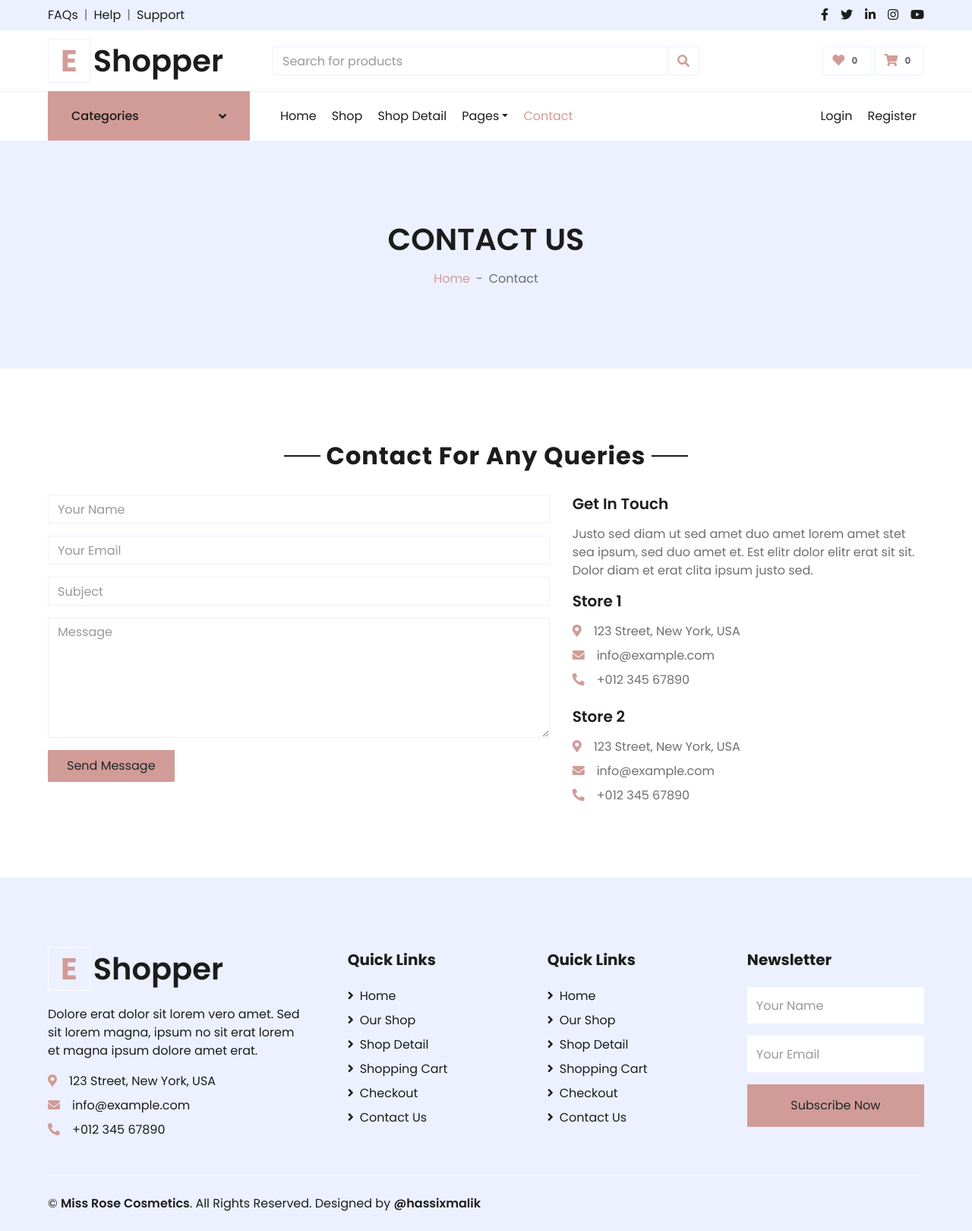
After one commit to hassixmalik/ecommerce-site, a CodeIgniter app: the page made by application/views/contact.php in a window 1280 px wide. The commit adds this page. Shown: the whole page at 76% size. Run offline with CodeIgniter, Linux system fonts and the light colour scheme; some libraries are stand-ins or nearby versions.

Commit message:
Added Contact Page

```diff
--- /dev/null
+++ b/application/views/contact.php
@@ -0,0 +1,316 @@
+<!DOCTYPE html>
+<html lang="en">
+
+<head>
+    <meta charset="utf-8">
+    <title>EShopper - Bootstrap Shop Template</title>
+    <meta content="width=device-width, initial-scale=1.0" name="viewport">
+    <meta content="Free HTML Templates" name="keywords">
+    <meta content="Free HTML Templates" name="description">
+
+    <!-- Favicon -->
+    <link href="img/favicon.ico" rel="icon">
+
+    <!-- Google Web Fonts -->
+    <link rel="preconnect" href="https://fonts.gstatic.com">
+    <link href="https://fonts.googleapis.com/css2?family=Poppins:wght@100;200;300;400;500;600;700;800;900&display=swap" rel="stylesheet">
+
+    <!-- Font Awesome -->
+    <link href="https://cdnjs.cloudflare.com/ajax/libs/font-awesome/5.10.0/css/all.min.css" rel="stylesheet">
+
+    <!-- Libraries Stylesheet -->
+    <link href="lib/owlcarousel/assets/owl.carousel.min.css" rel="stylesheet">
+
+    <!-- Customized Bootstrap Stylesheet -->
+    <link href="assets/css/homepage.css" rel="stylesheet">
+</head>
+
+<body>
+    <!-- Topbar Start -->
+    <div class="container-fluid">
+        <div class="row bg-secondary py-2 px-xl-5">
+            <div class="col-lg-6 d-none d-lg-block">
+                <div class="d-inline-flex align-items-center">
+                    <a class="text-dark" href="">FAQs</a>
+                    <span class="text-muted px-2">|</span>
+                    <a class="text-dark" href="">Help</a>
+                    <span class="text-muted px-2">|</span>
+                    <a class="text-dark" href="">Support</a>
+                </div>
+            </div>
+            <div class="col-lg-6 text-center text-lg-right">
+                <div class="d-inline-flex align-items-center">
+                    <a class="text-dark px-2" href="">
+                        <i class="fab fa-facebook-f"></i>
+                    </a>
+                    <a class="text-dark px-2" href="">
+                        <i class="fab fa-twitter"></i>
+                    </a>
+                    <a class="text-dark px-2" href="">
+                        <i class="fab fa-linkedin-in"></i>
+                    </a>
+                    <a class="text-dark px-2" href="">
+                        <i class="fab fa-instagram"></i>
+                    </a>
+                    <a class="text-dark pl-2" href="">
+                        <i class="fab fa-youtube"></i>
+                    </a>
+                </div>
+            </div>
+        </div>
+        <div class="row align-items-center py-3 px-xl-5">
+            <div class="col-lg-3 d-none d-lg-block">
+                <a href="" class="text-decoration-none">
+                    <h1 class="m-0 display-5 font-weight-semi-bold"><span class="text-primary font-weight-bold border px-3 mr-1">E</span>Shopper</h1>
+                </a>
+            </div>
+            <div class="col-lg-6 col-6 text-left">
+                <form action="">
+                    <div class="input-group">
+                        <input type="text" class="form-control" placeholder="Search for products">
+                        <div class="input-group-append">
+                            <span class="input-group-text bg-transparent text-primary">
+                                <i class="fa fa-search"></i>
+                            </span>
+                        </div>
+                    </div>
+                </form>
+            </div>
+            <div class="col-lg-3 col-6 text-right">
+                <a href="" class="btn border">
+                    <i class="fas fa-heart text-primary"></i>
+                    <span class="badge">0</span>
+                </a>
+                <a href="" class="btn border">
+                    <i class="fas fa-shopping-cart text-primary"></i>
+                    <span class="badge">0</span>
+                </a>
+            </div>
+        </div>
+    </div>
+    <!-- Topbar End -->
+
+
+    <!-- Navbar Start -->
+    <div class="container-fluid">
+        <div class="row border-top px-xl-5">
+            <div class="col-lg-3 d-none d-lg-block">
+                <a class="btn shadow-none d-flex align-items-center justify-content-between bg-primary text-white w-100" data-toggle="collapse" href="#navbar-vertical" style="height: 65px; margin-top: -1px; padding: 0 30px;">
+                    <h6 class="m-0">Categories</h6>
+                    <i class="fa fa-angle-down text-dark"></i>
+                </a>
+                <nav class="collapse position-absolute navbar navbar-vertical navbar-light align-items-start p-0 border border-top-0 border-bottom-0 bg-light" id="navbar-vertical" style="width: calc(100% - 30px); z-index: 1;">
+                    <div class="navbar-nav w-100 overflow-hidden" style="height: 410px">
+                        <div class="nav-item dropdown">
+                            <a href="#" class="nav-link" data-toggle="dropdown">Dresses <i class="fa fa-angle-down float-right mt-1"></i></a>
+                            <div class="dropdown-menu position-absolute bg-secondary border-0 rounded-0 w-100 m-0">
+                                <a href="" class="dropdown-item">Men's Dresses</a>
+                                <a href="" class="dropdown-item">Women's Dresses</a>
+                                <a href="" class="dropdown-item">Baby's Dresses</a>
+                            </div>
+                        </div>
+                        <a href="" class="nav-item nav-link">Shirts</a>
+                        <a href="" class="nav-item nav-link">Jeans</a>
+                        <a href="" class="nav-item nav-link">Swimwear</a>
+                        <a href="" class="nav-item nav-link">Sleepwear</a>
+                        <a href="" class="nav-item nav-link">Sportswear</a>
+                        <a href="" class="nav-item nav-link">Jumpsuits</a>
+                        <a href="" class="nav-item nav-link">Blazers</a>
+                        <a href="" class="nav-item nav-link">Jackets</a>
+                        <a href="" class="nav-item nav-link">Shoes</a>
+                    </div>
+                </nav>
+            </div>
+            <div class="col-lg-9">
+                <nav class="navbar navbar-expand-lg bg-light navbar-light py-3 py-lg-0 px-0">
+                    <a href="" class="text-decoration-none d-block d-lg-none">
+                        <h1 class="m-0 display-5 font-weight-semi-bold"><span class="text-primary font-weight-bold border px-3 mr-1">E</span>Shopper</h1>
+                    </a>
+                    <button type="button" class="navbar-toggler" data-toggle="collapse" data-target="#navbarCollapse">
+                        <span class="navbar-toggler-icon"></span>
+                    </button>
+                    <div class="collapse navbar-collapse justify-content-between" id="navbarCollapse">
+                        <div class="navbar-nav mr-auto py-0">
+                            <a href="index.html" class="nav-item nav-link">Home</a>
+                            <a href="shop.html" class="nav-item nav-link">Shop</a>
+                            <a href="detail.html" class="nav-item nav-link">Shop Detail</a>
+                            <div class="nav-item dropdown">
+                                <a href="#" class="nav-link dropdown-toggle" data-toggle="dropdown">Pages</a>
+                                <div class="dropdown-menu rounded-0 m-0">
+                                    <a href="cart.html" class="dropdown-item">Shopping Cart</a>
+                                    <a href="checkout.html" class="dropdown-item">Checkout</a>
+                                </div>
+                            </div>
+                            <a href="contact.html" class="nav-item nav-link active">Contact</a>
+                        </div>
+                        <div class="navbar-nav ml-auto py-0">
+                            <a href="" class="nav-item nav-link">Login</a>
+                            <a href="" class="nav-item nav-link">Register</a>
+                        </div>
+                    </div>
+                </nav>
+            </div>
+        </div>
+    </div>
+    <!-- Navbar End -->
+
+
+    <!-- Page Header Start -->
+    <div class="container-fluid bg-secondary mb-5">
+        <div class="d-flex flex-column align-items-center justify-content-center" style="min-height: 300px">
+            <h1 class="font-weight-semi-bold text-uppercase mb-3">Contact Us</h1>
+            <div class="d-inline-flex">
+                <p class="m-0"><a href="">Home</a></p>
+                <p class="m-0 px-2">-</p>
+                <p class="m-0">Contact</p>
+            </div>
+        </div>
+    </div>
+    <!-- Page Header End -->
+
+
+    <!-- Contact Start -->
+    <div class="container-fluid pt-5">
+        <div class="text-center mb-4">
+            <h2 class="section-title px-5"><span class="px-2">Contact For Any Queries</span></h2>
+        </div>
+        <div class="row px-xl-5">
+            <div class="col-lg-7 mb-5">
+                <div class="contact-form">
+                    <div id="success"></div>
+                    <form name="sentMessage" id="contactForm" novalidate="novalidate">
+                        <div class="control-group">
+                            <input type="text" class="form-control" id="name" placeholder="Your Name"
+                                required="required" data-validation-required-message="Please enter your name" />
+                            <p class="help-block text-danger"></p>
+                        </div>
+                        <div class="control-group">
+                            <input type="email" class="form-control" id="email" placeholder="Your Email"
+                                required="required" data-validation-required-message="Please enter your email" />
+                            <p class="help-block text-danger"></p>
+                        </div>
+                        <div class="control-group">
+                            <input type="text" class="form-control" id="subject" placeholder="Subject"
+                                required="required" data-validation-required-message="Please enter a subject" />
+                            <p class="help-block text-danger"></p>
+                        </div>
+                        <div class="control-group">
+                            <textarea class="form-control" rows="6" id="message" placeholder="Message"
+                                required="required"
+                                data-validation-required-message="Please enter your message"></textarea>
+                            <p class="help-block text-danger"></p>
+                        </div>
+                        <div>
+                            <button class="btn btn-primary py-2 px-4" type="submit" id="sendMessageButton">Send
+                                Message</button>
+                        </div>
+                    </form>
+                </div>
+            </div>
+            <div class="col-lg-5 mb-5">
+                <h5 class="font-weight-semi-bold mb-3">Get In Touch</h5>
+                <p>Justo sed diam ut sed amet duo amet lorem amet stet sea ipsum, sed duo amet et. Est elitr dolor elitr erat sit sit. Dolor diam et erat clita ipsum justo sed.</p>
+                <div class="d-flex flex-column mb-3">
+                    <h5 class="font-weight-semi-bold mb-3">Store 1</h5>
+                    <p class="mb-2"><i class="fa fa-map-marker-alt text-primary mr-3"></i>123 Street, New York, USA</p>
+                    <p class="mb-2"><i class="fa fa-envelope text-primary mr-3"></i>info@example.com</p>
+                    <p class="mb-2"><i class="fa fa-phone-alt text-primary mr-3"></i>+012 345 67890</p>
+                </div>
+                <div class="d-flex flex-column">
+                    <h5 class="font-weight-semi-bold mb-3">Store 2</h5>
+                    <p class="mb-2"><i class="fa fa-map-marker-alt text-primary mr-3"></i>123 Street, New York, USA</p>
+                    <p class="mb-2"><i class="fa fa-envelope text-primary mr-3"></i>info@example.com</p>
+                    <p class="mb-0"><i class="fa fa-phone-alt text-primary mr-3"></i>+012 345 67890</p>
+                </div>
+            </div>
+        </div>
+    </div>
+    <!-- Contact End -->
+
+
+    <!-- Footer Start -->
+    <div class="container-fluid bg-secondary text-dark mt-5 pt-5">
+        <div class="row px-xl-5 pt-5">
+            <div class="col-lg-4 col-md-12 mb-5 pr-3 pr-xl-5">
+                <a href="" class="text-decoration-none">
+                    <h1 class="mb-4 display-5 font-weight-semi-bold"><span class="text-primary font-weight-bold border border-white px-3 mr-1">E</span>Shopper</h1>
+                </a>
+                <p>Dolore erat dolor sit lorem vero amet. Sed sit lorem magna, ipsum no sit erat lorem et magna ipsum dolore amet erat.</p>
+                <p class="mb-2"><i class="fa fa-map-marker-alt text-primary mr-3"></i>123 Street, New York, USA</p>
+                <p class="mb-2"><i class="fa fa-envelope text-primary mr-3"></i>info@example.com</p>
+                <p class="mb-0"><i class="fa fa-phone-alt text-primary mr-3"></i>+012 345 67890</p>
+            </div>
+            <div class="col-lg-8 col-md-12">
+                <div class="row">
+                    <div class="col-md-4 mb-5">
+                        <h5 class="font-weight-bold text-dark mb-4">Quick Links</h5>
+                        <div class="d-flex flex-column justify-content-start">
+                            <a class="text-dark mb-2" href="index.html"><i class="fa fa-angle-right mr-2"></i>Home</a>
+                            <a class="text-dark mb-2" href="shop.html"><i class="fa fa-angle-right mr-2"></i>Our Shop</a>
+                            <a class="text-dark mb-2" href="detail.html"><i class="fa fa-angle-right mr-2"></i>Shop Detail</a>
+                            <a class="text-dark mb-2" href="cart.html"><i class="fa fa-angle-right mr-2"></i>Shopping Cart</a>
+                            <a class="text-dark mb-2" href="checkout.html"><i class="fa fa-angle-right mr-2"></i>Checkout</a>
+                            <a class="text-dark" href="contact.html"><i class="fa fa-angle-right mr-2"></i>Contact Us</a>
+                        </div>
+                    </div>
+                    <div class="col-md-4 mb-5">
+                        <h5 class="font-weight-bold text-dark mb-4">Quick Links</h5>
+                        <div class="d-flex flex-column justify-content-start">
+                            <a class="text-dark mb-2" href="index.html"><i class="fa fa-angle-right mr-2"></i>Home</a>
+                            <a class="text-dark mb-2" href="shop.html"><i class="fa fa-angle-right mr-2"></i>Our Shop</a>
+                            <a class="text-dark mb-2" href="detail.html"><i class="fa fa-angle-right mr-2"></i>Shop Detail</a>
+                            <a class="text-dark mb-2" href="cart.html"><i class="fa fa-angle-right mr-2"></i>Shopping Cart</a>
+                            <a class="text-dark mb-2" href="checkout.html"><i class="fa fa-angle-right mr-2"></i>Checkout</a>
+                            <a class="text-dark" href="contact.html"><i class="fa fa-angle-right mr-2"></i>Contact Us</a>
+                        </div>
+                    </div>
+                    <div class="col-md-4 mb-5">
+                        <h5 class="font-weight-bold text-dark mb-4">Newsletter</h5>
+                        <form action="">
+                            <div class="form-group">
+                                <input type="text" class="form-control border-0 py-4" placeholder="Your Name" required="required" />
+                            </div>
+                            <div class="form-group">
+                                <input type="email" class="form-control border-0 py-4" placeholder="Your Email"
+                                    required="required" />
+                            </div>
+                            <div>
+                                <button class="btn btn-primary btn-block border-0 py-3" type="submit">Subscribe Now</button>
+                            </div>
+                        </form>
+                    </div>
+                </div>
+            </div>
+        </div>
+        <div class="row border-top border-light mx-xl-5 py-4">
+            <div class="col-md-12 px-xl-0">
+                <p class="mb-md-0 text-center text-md-left text-dark">
+                    &copy; <a class="text-dark font-weight-semi-bold" href="#">Miss Rose Cosmetics</a>. All Rights Reserved. Designed
+                    by
+                    <a class="text-dark font-weight-semi-bold" href="https://hassixmalik.github.io">@hassixmalik</a><br>
+                </p>
+            </div>
+        </div>
+    </div>
+    <!-- Footer End -->
+
+
+    <!-- Back to Top -->
+    <a href="#" class="btn btn-primary back-to-top"><i class="fa fa-angle-double-up"></i></a>
+
+
+    <!-- JavaScript Libraries -->
+    <script src="https://code.jquery.com/jquery-3.4.1.min.js"></script>
+    <script src="https://stackpath.bootstrapcdn.com/bootstrap/4.4.1/js/bootstrap.bundle.min.js"></script>
+    <script src="lib/easing/easing.min.js"></script>
+    <script src="lib/owlcarousel/owl.carousel.min.js"></script>
+
+    <!-- Contact Javascript File -->
+    <script src="mail/jqBootstrapValidation.min.js"></script>
+    <script src="mail/contact.js"></script>
+
+    <!-- Template Javascript -->
+    <script src="js/main.js"></script>
+</body>
+
+</html>
```
Also changed, not shown: application/views/homepage.php (+3 -6 lines), application/views/shop.php (+2 -5 lines), db tables details.txt (added, +49 -0 lines).
